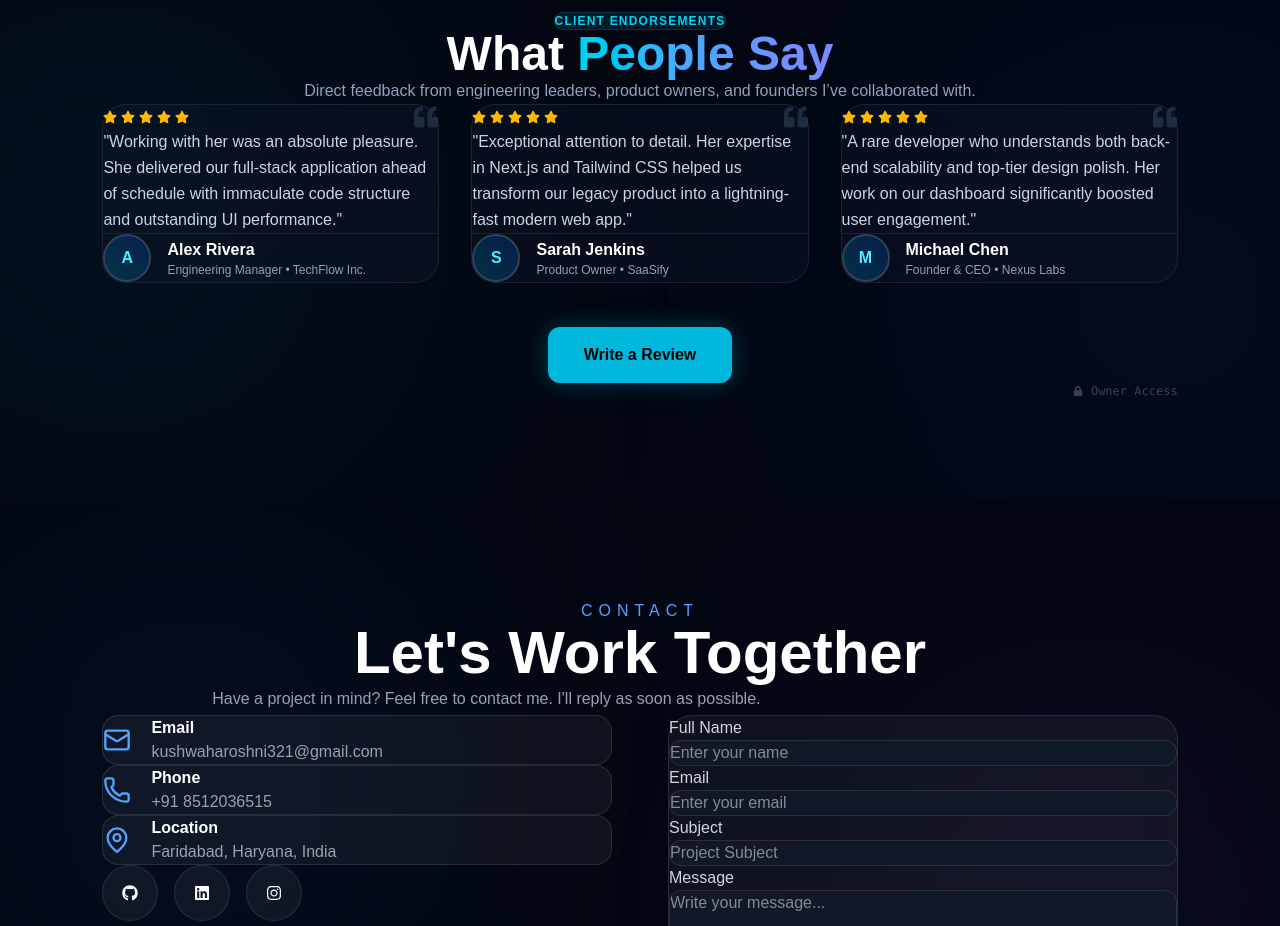
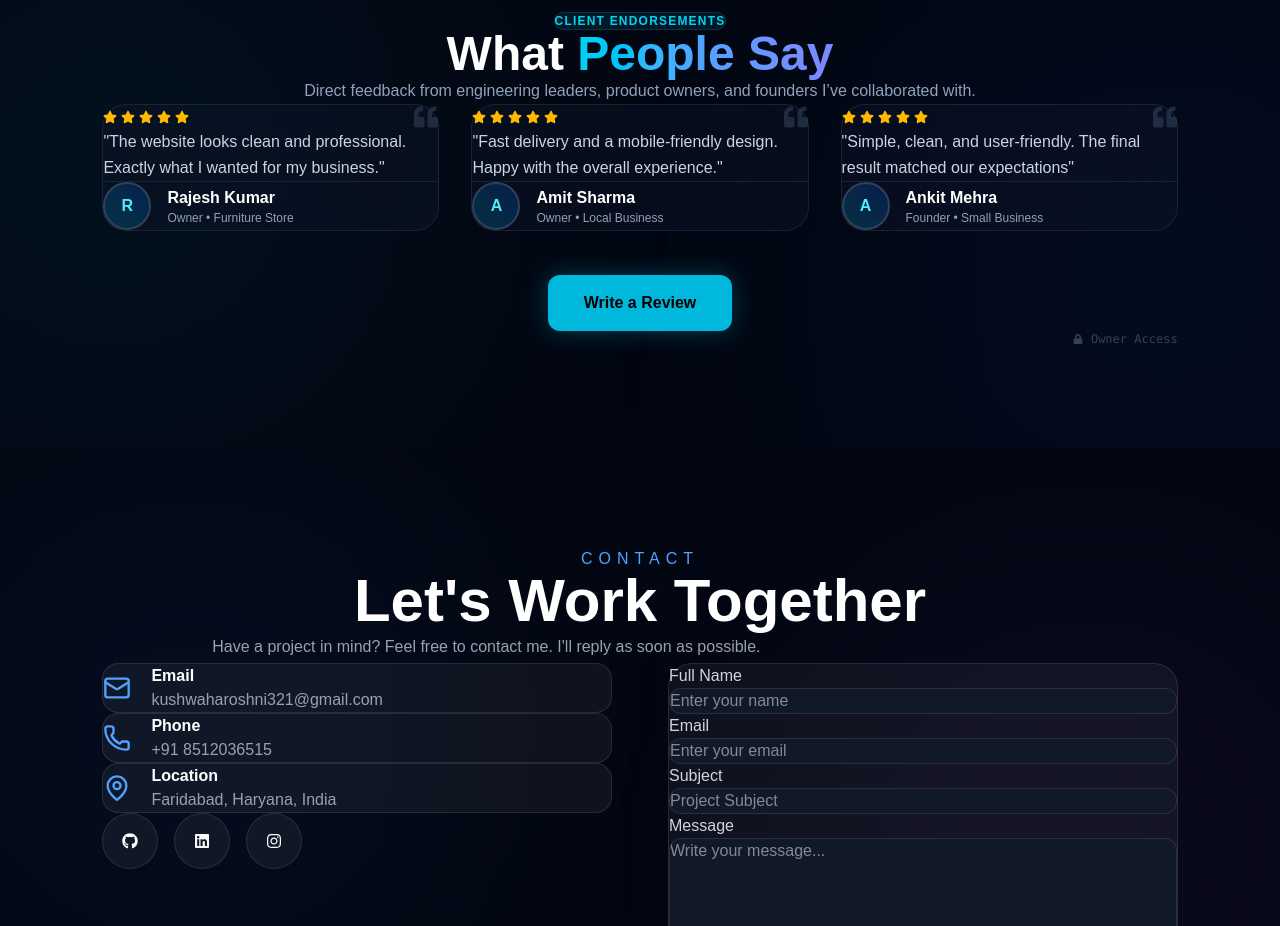
Before and after one commit to roshnikushwaha/roshni-portfolio, a Next.js app: page / in a window 1280 px wide. Shown: the part 4740-5666 px from the top of the page. Built offline with nearby package versions, Linux system fonts and the light colour scheme.

Commit message:
add comment

```diff
--- a/src/components/testimonials/testimonialsData.js
+++ b/src/components/testimonials/testimonialsData.js
@@ -1,32 +1,32 @@
 export const initialTestimonials = [
   {
     id: 1,
-    name: "Alex Rivera",
-    role: "Engineering Manager",
-    company: "TechFlow Inc.",
+    name: "Rajesh Kumar",
+    role: "Owner",
+    company: "Furniture Store",
     rating: 5,
     avatar: "",
     feedback:
-      "Working with her was an absolute pleasure. She delivered our full-stack application ahead of schedule with immaculate code structure and outstanding UI performance.",
+      "The website looks clean and professional. Exactly what I wanted for my business.",
   },
   {
     id: 2,
-    name: "Sarah Jenkins",
-    role: "Product Owner",
-    company: "SaaSify",
+    name: "Amit Sharma",
+    role: "Owner",
+    company: "Local Business",
     rating: 5,
     avatar: "",
     feedback:
-      "Exceptional attention to detail. Her expertise in Next.js and Tailwind CSS helped us transform our legacy product into a lightning-fast modern web app.",
+      "Fast delivery and a mobile-friendly design. Happy with the overall experience.",
   },
   {
     id: 3,
-    name: "Michael Chen",
-    role: "Founder & CEO",
-    company: "Nexus Labs",
+    name: "Ankit Mehra",
+    role: "Founder",
+    company: "Small Business",
     rating: 5,
     avatar: "",
     feedback:
-      "A rare developer who understands both back-end scalability and top-tier design polish. Her work on our dashboard significantly boosted user engagement.",
+      "Simple, clean, and user-friendly. The final result matched our expectations",
   },
 ];
```
